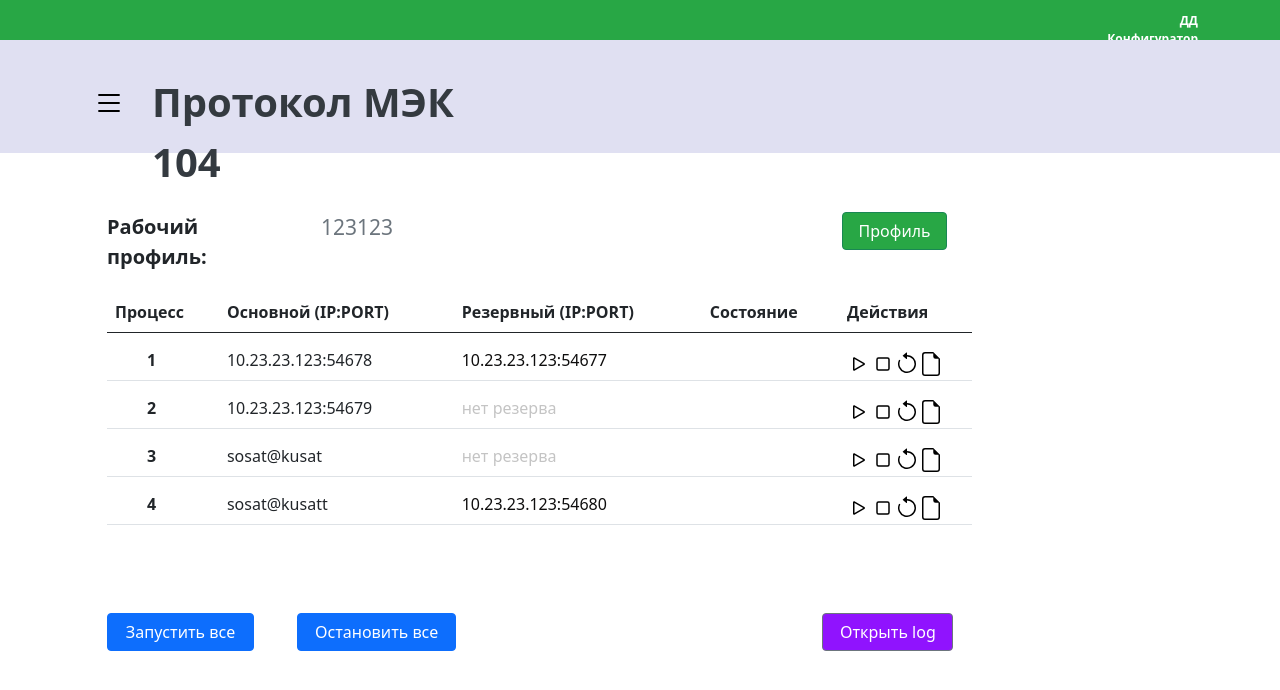
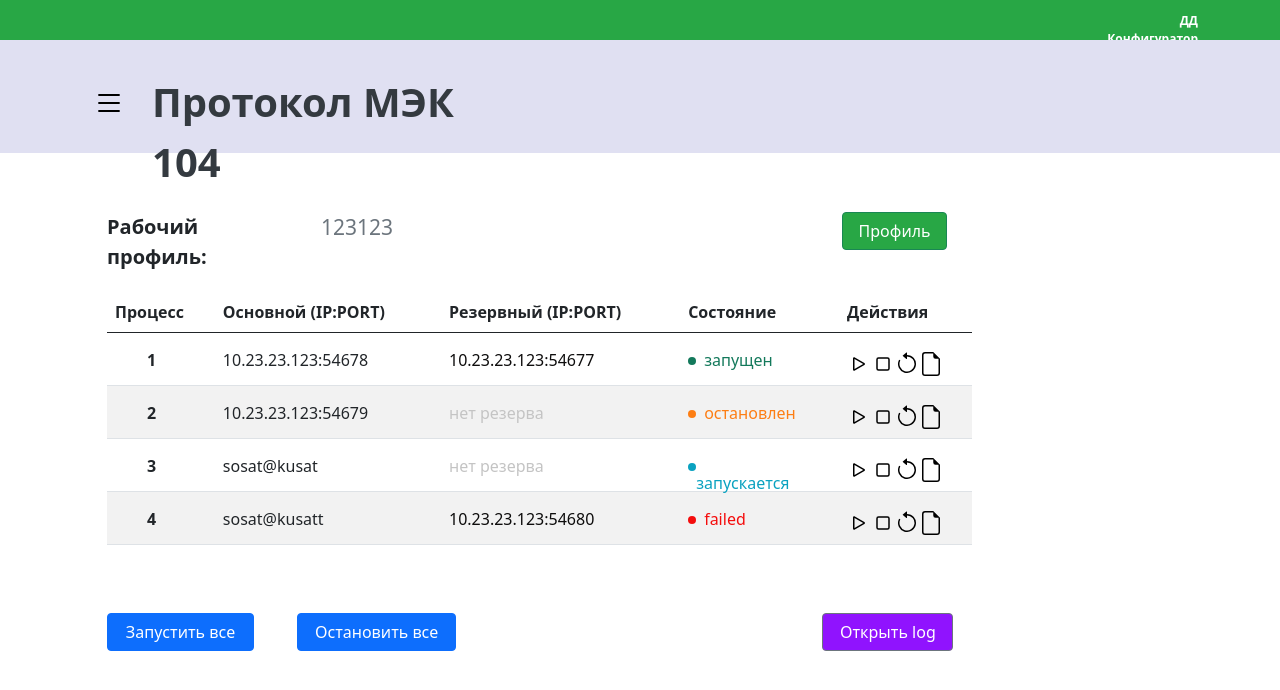
Before and after one commit to InSoft-development/DDConf-Fast, a FastAPI app: page /dd104/ in a window 1280 px wide. Shown: the top 690 px of the page. Run offline with FastAPI, Linux system fonts and the light colour scheme; some libraries are stand-ins or nearby versions.

Commit message:
Protokol_MEK_104: сделал вывод статусов

```diff
--- a/main.py
+++ b/main.py
@@ -60,10 +60,10 @@ DD104 = [{"num":"1","ipport":"10.30.44.15:23678678678","rezport":"norez","status
 #
 
 dd104_data = {"active_ld":
-               {"id":"3", "processes":[{"id":"1", "main":"10.23.23.123:54678", "second":"10.23.23.123:54677", "status":"Running"},
-                                       {"id":"2", "main":"10.23.23.123:54679", "second_":"нет резерва", "status":"Stopped"},
-                                       {"id":"3", "main":"sosat@kusat", "second_":"нет резерва", "status":"Failed"},
-                                       {"id":"4", "main":"sosat@kusatt", "second":"10.23.23.123:54680", "status":"Failed"}]},
+               {"id":"3", "processes":[{"id":1, "main":"10.23.23.123:54678", "second":"10.23.23.123:54677", "status":1},
+                                       {"id":2, "main":"10.23.23.123:54679", "second":"", "status":0},
+                                       {"id":3, "main":"sosat@kusat", "second":"", "status":2},
+                                       {"id":4, "main":"sosat@kusatt", "second":"10.23.23.123:54680", "status":-1}]},
                            "loadouts":[{"id":"1", "processes":[{"id":"1", "main":"10.23.23.202:54678", "second":"10.23.23.202:54677", "status":"Running"},
                                                                {"id":"2", "main":"10.23.23.202:54679", "second":"-", "status":"Stopped"},
                                                                {"id":"3", "main":"sosat@kusat", "second":"-", "status":"Failed"}]},
--- a/templates/Protokol_MEK_104.html
+++ b/templates/Protokol_MEK_104.html
@@ -98,8 +98,15 @@
 
             <tbody>
 
-             {% for i in dd104_data.active_ld.processes %}
-              <tr style="height: 48px;">
+            {% for i in dd104_data.active_ld.processes %}
+
+              {% if i["id"] % 2 %}
+
+                <tr style="height: 48px;">
+              {% else %}
+
+              <tr style="background: rgb(242, 242, 242);height: 48px;">
+              {% endif %}
 
                 <th scope="row" style="padding-left: 40px; padding-top: 15px;">{{i["id"]}}</th>
 
@@ -108,24 +115,80 @@
                 <td style="padding-top: 15px;">{{i["main"]}}</td>
 
 
-             {% if i ["second_"]%}
-                <td style="color: rgb(196, 196, 196);padding-top: 15px;"> {{i["second_"]}}</td>
+             {% if not i["second"] %}
+                <td style="color: rgb(196, 196, 196);padding-top: 15px;"> нет резерва</td>
                 {% else %}
                 <td style="color: rgb(14, 13, 13);padding-top: 15px;"> {{i["second"]}}</td>
               {% endif %}
 
 
+              <td>
+                {% if i["status"] == 1 %}
+                <span id="play1" style="bottom: 5px; width: 109px; height: 24px;  color:rgb(19, 121, 91); font-size: 16px; font-weight: 400; position: relative;">
+                  <div class="btn-toolbar" role="toolbar" aria-label="Toolbar with button groups" style="margin-top:12px;width: 109px; height: 24px;">
+                    <div style="width: 8px; height: 8px; border-radius: 100%;background:#13795b; margin-top: 9px;"></div>
+                    <div style="margin-top: 0px;margin-left: 8px;">запущен</div>
+                    </div>
+                </span>
+                {% else %}
+                {% endif %}
+
+
+                {% if i["status"] == 0 %}
+                <span id="STP1" style="bottom: 5px; width: 109px; height: 24px; padding-top: 9px; color:rgb(253, 126, 20); font-size: 16px; font-weight: 400; position: relative;">
+                  <div class="btn-toolbar" role="toolbar" aria-label="Toolbar with button groups" style="margin-top:12px;width: 109px; height: 24px;">
+                    <div style="width: 8px; height: 8px; border-radius: 100%;background:rgb(253, 126, 20); margin-top: 9px;"></div>
+                    <div style="margin-top: 0px;margin-left: 8px;">остановлен</div>
+                    </div>
+                  </span>
+                {% else %}
+                {% endif %}
+
+                {% if i["status"] == 2 %}
+                <span id="RES1" style="bottom: 5px; width: 109px; height: 24px; padding-top: 9px; color:rgb(10, 162, 192); font-size: 16px; font-weight: 400; position: relative;">
+                  <div class="btn-toolbar" role="toolbar" aria-label="Toolbar with button groups" style="margin-top:12px;width: 109px; height: 24px;">
+                    <div style="width: 8px; height: 8px; border-radius: 100%;background:rgb(10, 162, 192); margin-top: 9px;"></div>
+                    <div style="margin-top: 0px;margin-left: 8px;">запускается</div>
+                    </div>
+                </span>
+
+                {% else %}
+                {% endif %}
+
+                {% if i["status"] == -1 %}
+                <span  style="bottom: 5px; width: 109px; height: 24px; padding-top: 9px; color:rgb(244, 13, 13); font-size: 16px; font-weight: 400; position: relative;">
+                  <div class="btn-toolbar" role="toolbar" aria-label="Toolbar with button groups" style="margin-top:12px;width: 109px; height: 24px;">
+                    <div style="width: 8px; height: 8px; border-radius: 100%;background:rgb(244, 13, 13); margin-top: 9px;"></div>
+                    <div style="margin-top: 0px;margin-left: 8px;">failed</div>
+                    </div>
+                </span>
+                {% else %}
+                {% endif %}
+
+
+              </td>
 
 
 
-                <td>
 
 
-                  <span id="play1" style="bottom: 5px; width: 109px; height: 24px;  color:rgb(19, 121, 91); font-size: 16px; font-weight: 400; position: relative;"></span>
 
-                  <span id="STP1" style="bottom: 5px; width: 109px; height: 24px; padding-top: 9px; color:rgb(253, 126, 20); font-size: 16px; font-weight: 400; position: relative;"></span>
+
+                <!-- <td>
+
+
+                  <span id="play1" style="bottom: 5px; width: 109px; height: 24px;  color:rgb(19, 121, 91); font-size: 16px; font-weight: 400; position: relative;">
+                    <div style="margin-top: 0px;margin-left: 8px;">запущен</div>
+                  </span>
+
+
+                  <span id="STP1" style="bottom: 5px; width: 109px; height: 24px; padding-top: 9px; color:rgb(253, 126, 20); font-size: 16px; font-weight: 400; position: relative;">
+                    <div style="margin-top: 0px;margin-left: 8px;">остановлен</div></span>
+
                   <span id="RES1" style="bottom: 5px; width: 109px; height: 24px; padding-top: 9px; color:rgb(10, 162, 192); font-size: 16px; font-weight: 400; position: relative;"></span>
-                </td>
+
+
+                </td> -->
 
 
                 <td style="width: 117px; height: 24px;">
@@ -146,6 +209,7 @@
 
                   </div>
                 </td>
+              </tr>
               </tr>
 
               {% endfor %}
```
